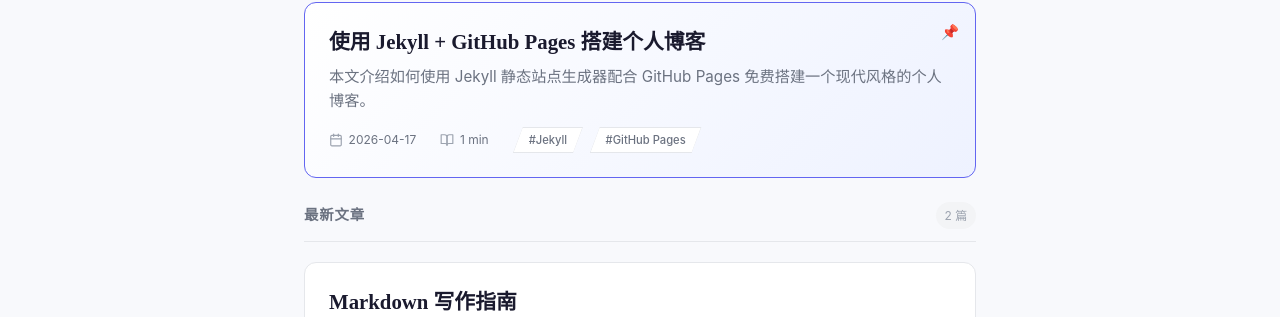
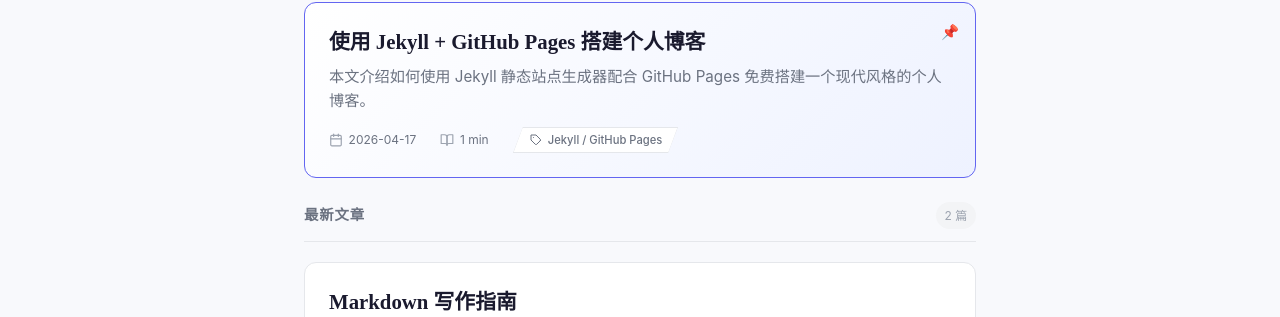
Before and after one commit to Asilencer/asilencer.github.io, a Jekyll site: the page built from index.html, in a window 1280 px wide and 900 px high, scrolled down 686 px. Shown: the part 127-444 px from the top of the window. Built offline with Jekyll 4.4.1, drawn with Linux system fonts in a browser that asks for light colours; some web fonts are replaced.

Commit message:
fix: update pinned posts tag style to match new parallelogram format

```diff
--- a/index.html
+++ b/index.html
@@ -41,12 +41,16 @@
               <svg class="meta-icon" width="14" height="14" viewBox="0 0 24 24" fill="none" stroke="currentColor" stroke-width="2" stroke-linecap="round" stroke-linejoin="round"><path d="M2 3h6a4 4 0 0 1 4 4v14a3 3 0 0 0-3-3H2z"></path><path d="M22 3h-6a4 4 0 0 0-4 4v14a3 3 0 0 1 3-3h7z"></path></svg>
               <span>{% assign wc1 = post.content | number_of_words %}{% assign rm1 = wc1 | divided_by: 200 | plus: 1 %}{{ rm1 }} min</span>
             </div>
-            {% if post.tags %}
+            {% if post.tags and post.tags.size > 0 %}
               <span class="dot"></span>
               <span class="post-tags">
-                {% for tag in post.tags limit: 2 %}
-                  <span class="tag">#{{ tag }}</span>
-                {% endfor %}
+                <span class="tag">
+                  <svg class="meta-icon" width="12" height="12" viewBox="0 0 24 24" fill="none" stroke="currentColor" stroke-width="2" stroke-linecap="round" stroke-linejoin="round"><path d="M20.59 13.41l-7.17 7.17a2 2 0 0 1-2.83 0L2 12V2h10l8.59 8.59a2 2 0 0 1 0 2.82z"></path><line x1="7" y1="7" x2="7.01" y2="7"></line></svg>
+                  <span class="tag-text">
+                    {% assign display_tags = post.tags | slice: 0, 2 %}
+                    {{ display_tags | join: " / " }}
+                  </span>
+                </span>
               </span>
             {% endif %}
             <a href="{{ post.url | relative_url }}" class="read-more">阅读 →</a>
```
